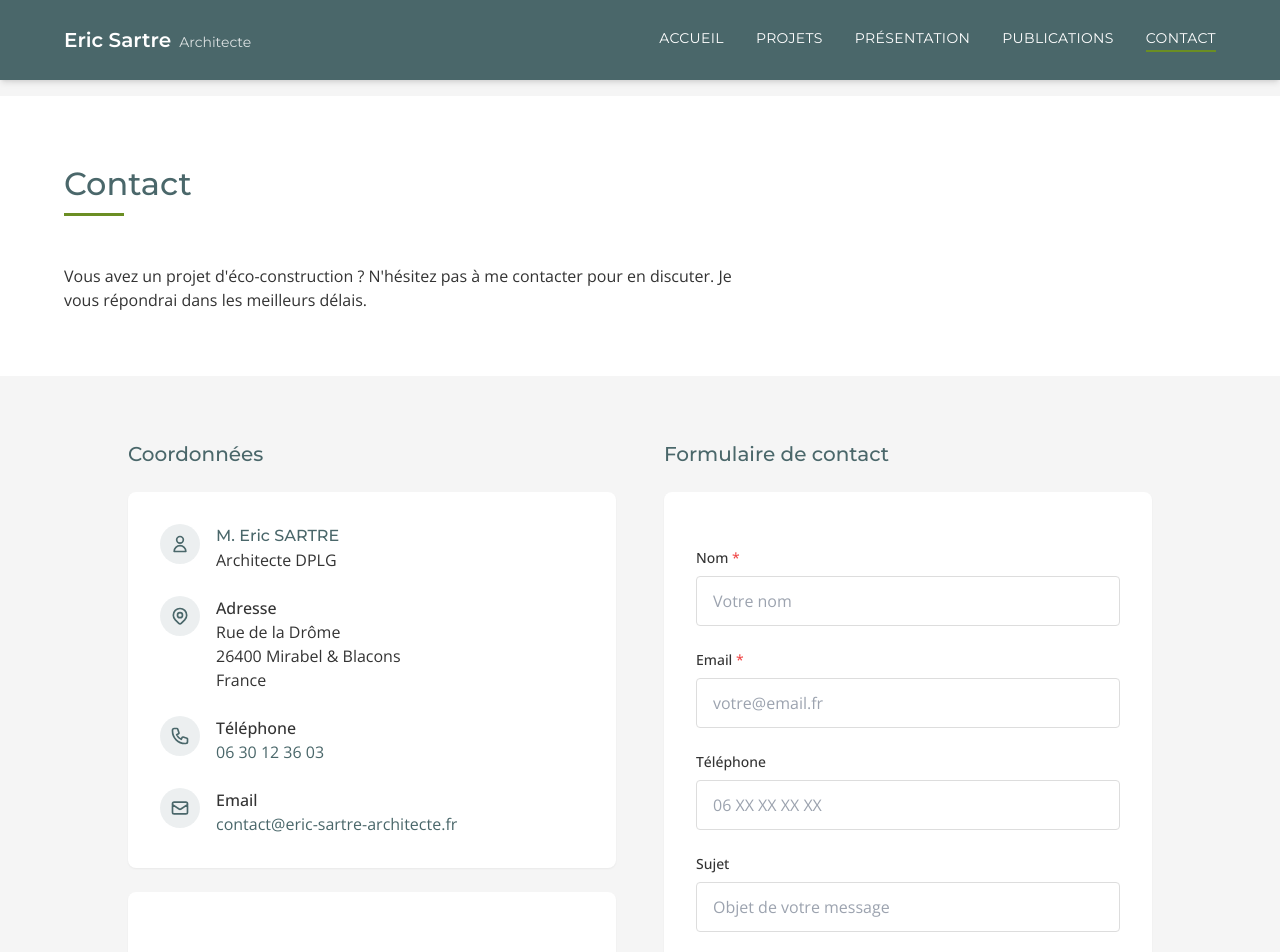
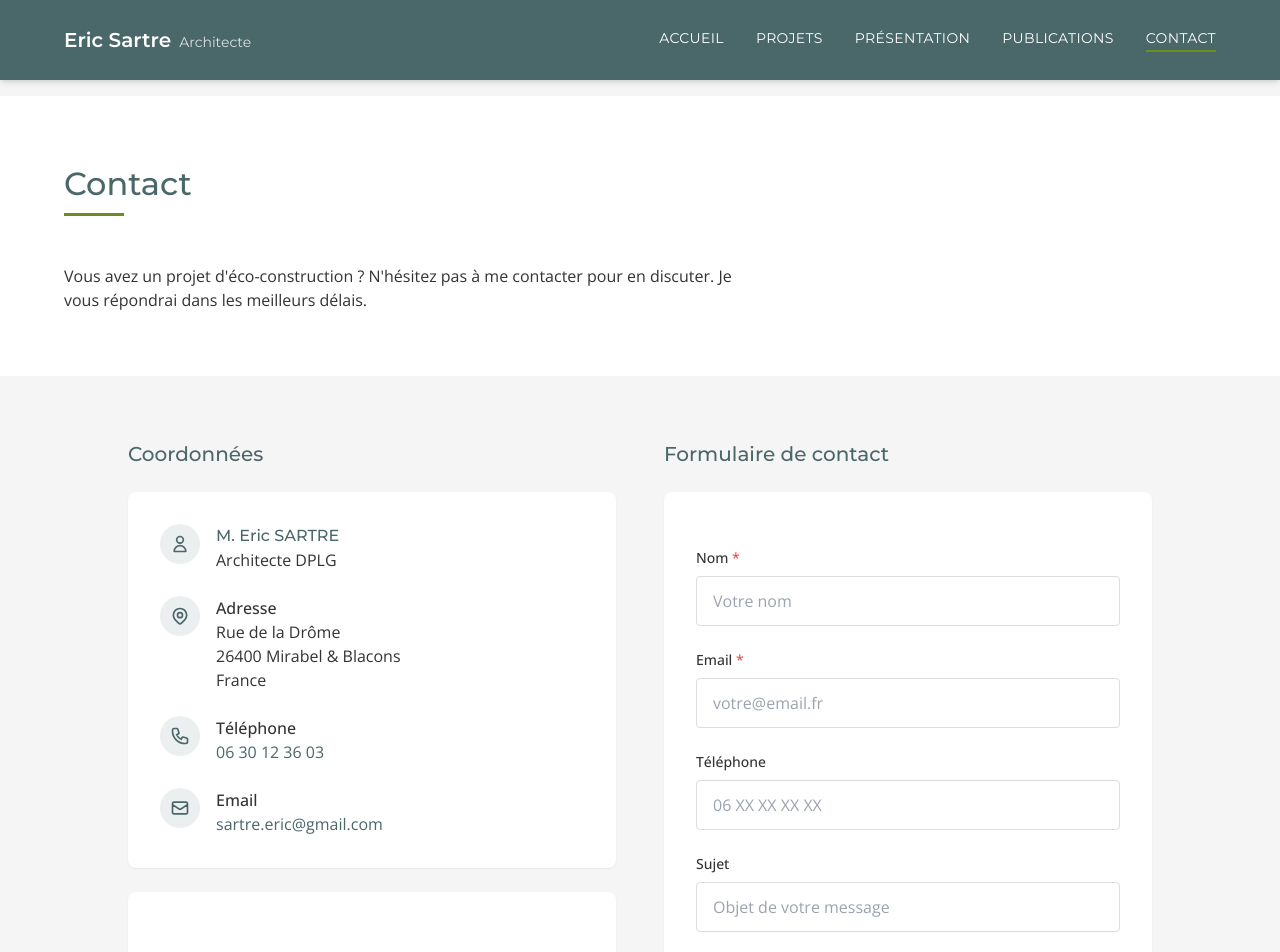
Before and after one commit to alanbouo/eric-sartre, a Next.js app: page /contact in a window 1280 px wide. Shown: the top 952 px of the page. Built offline with nearby package versions, Linux system fonts and the light colour scheme; grey boxes are pictures that could not be loaded.

Commit message:
Mise à jour adresse email de contact

```diff
--- a/src/app/contact/page.js
+++ b/src/app/contact/page.js
@@ -98,9 +98,8 @@ export default function ContactPage() {
                   </div>
                   <div>
                     <p className="font-medium text-text">Email</p>
-                    {/* TODO: Remplacer par la vraie adresse email */}
-                    <a href="mailto:contact@eric-sartre-architecte.fr" className="text-primary hover:text-eco transition-colors">
-                      contact@eric-sartre-architecte.fr
+                    <a href="mailto:sartre.eric@gmail.com" className="text-primary hover:text-eco transition-colors">
+                      sartre.eric@gmail.com
                     </a>
                   </div>
                 </div>
```
